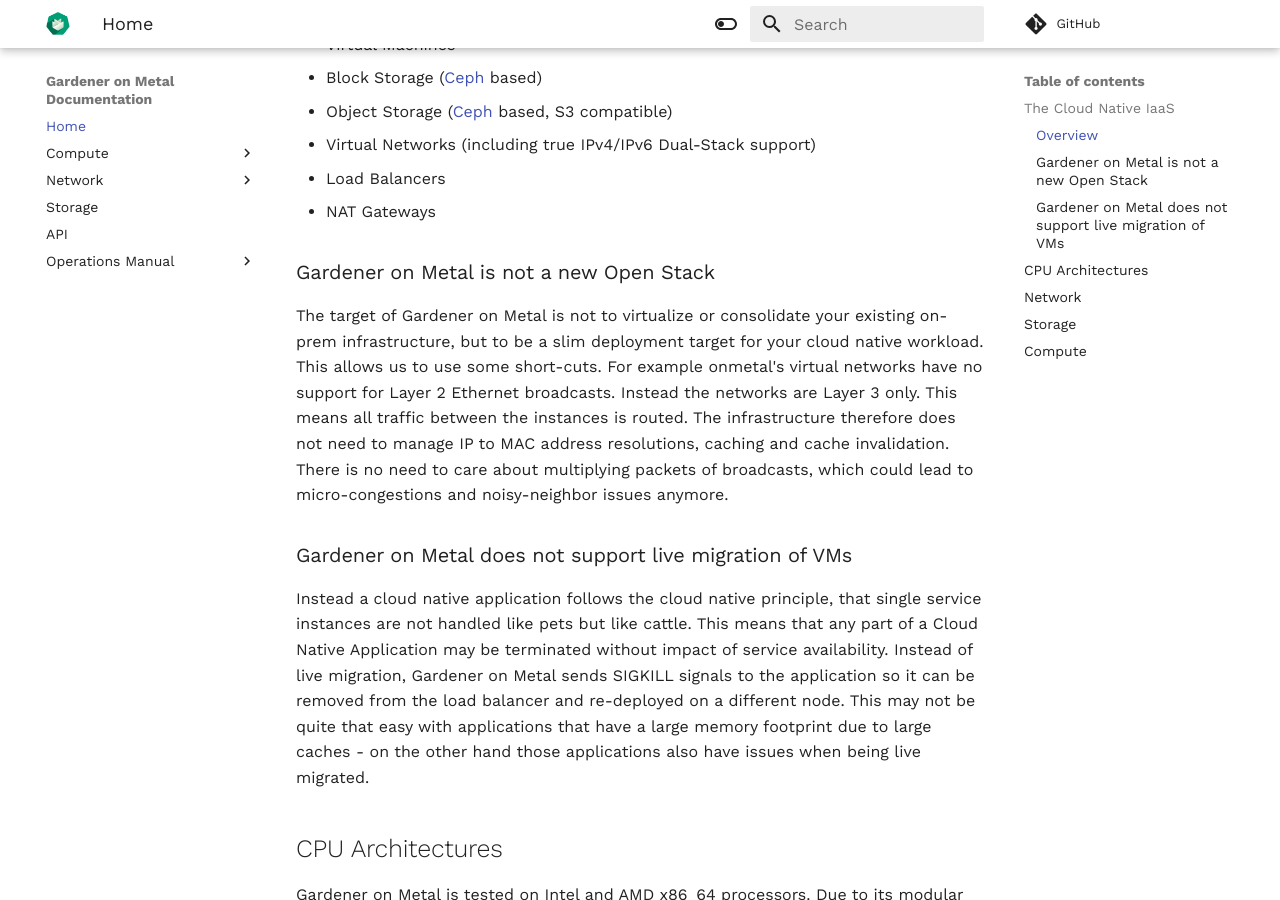
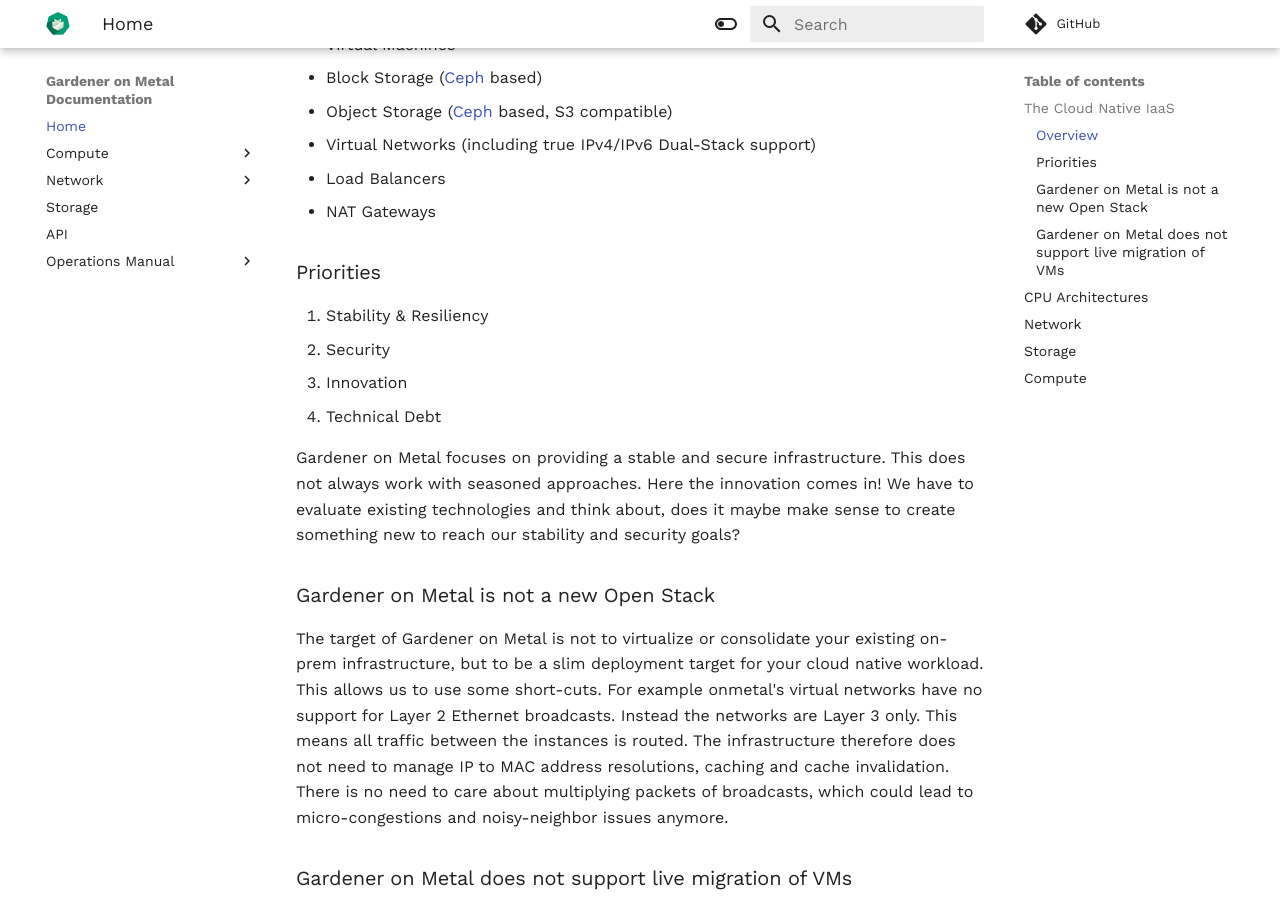
Before and after one commit to onmetal/documentation, an MkDocs documentation site: the page built from docs/index.md, in a window 1280 px wide and 900 px high, scrolled down 693 px. Built offline with MkDocs 1.6.1 and Material for MkDocs 9.7.7, drawn with Linux system fonts in a browser that asks for light colours; comment, search, counter and statistics services are not loaded.

Commit message:
adding priorities

```diff
--- a/docs/index.md
+++ b/docs/index.md
@@ -22,6 +22,15 @@ Gardener on Metal provides different infrastructure components you already know
 - Virtual Networks (including true IPv4/IPv6 Dual-Stack support)
 - Load Balancers
 - NAT Gateways
+
+### Priorities
+
+1. Stability & Resiliency
+2. Security
+3. Innovation
+4. Technical Debt
+
+Gardener on Metal focuses on providing a stable and secure infrastructure. This does not always work with seasoned approaches. Here the innovation comes in! We have to evaluate existing technologies and think about, does it maybe make sense to create something new to reach our stability and security goals?
 
 ### Gardener on Metal is not a new Open Stack
 The target of Gardener on Metal is not to virtualize or consolidate your existing on-prem infrastructure,
```
